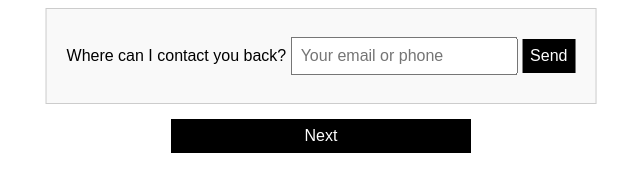
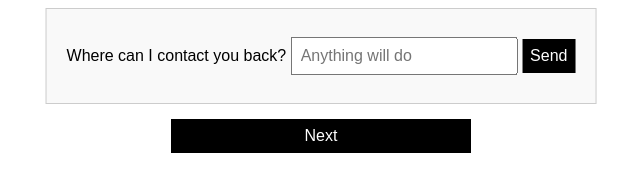
Before and after one commit to acrosstheuniversee/xsxs, a plain HTML site: page index.html in a window 1280 px wide. Both pictures are taken after a click on the button "Next". Shown: the part 344-536 px from the top of the page, 319-959 px from the left. Drawn offline with Linux system fonts and the light colour scheme.

Commit message:
index.html

```diff
--- a/index.html
+++ b/index.html
@@ -54,7 +54,7 @@
 
   <div id="contactBox">
     <label for="contact">Where can I contact you back?</label>
-    <input type="text" name="contact" id="contactInput" placeholder="Your email or phone" required />
+    <input type="text" name="contact" id="contactInput" placeholder="Anything will do" required />
     <button onclick="submitForm()">Send</button>
   </div>
 
```
